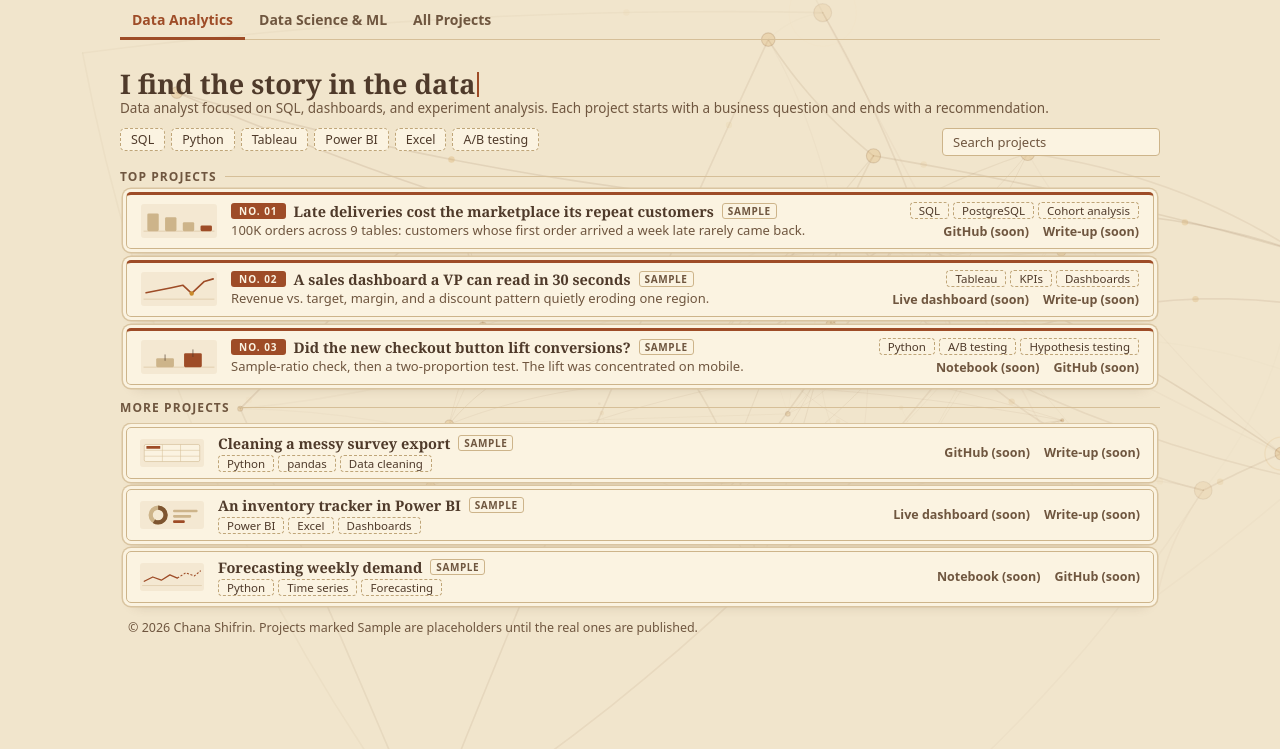
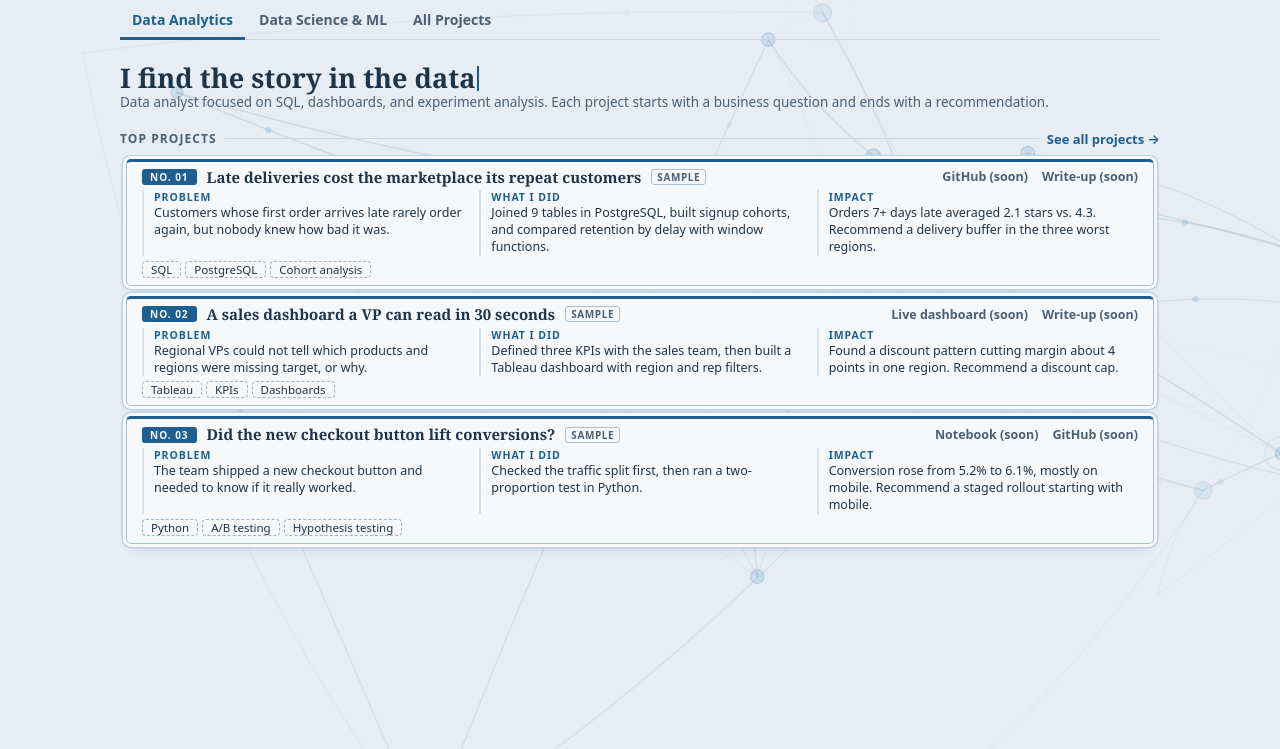
Before and after one commit to ChanaShifrin/ChanaShifrin.github.io, a plain HTML site: page index.html in a window 1280 px wide. Shown: the part 51-800 px from the top of the page. Drawn offline with Linux system fonts and the light colour scheme.

Commit message:
Add files via upload

```diff
--- a/index.html
+++ b/index.html
@@ -7,8 +7,8 @@
 <meta name="description" content="Portfolio of Chana Shifrin: data analytics, data science and machine learning projects.">
 <style>
 :root{
-  --pg:#F1E5CC; --ink:#4F3A2A; --mu:#6F563F; --cm:#9E4C27;--thumb:#F4E8D2; --ln:#D6BF98; --bar:#CDB48A;
-  --hn:#C98A2B; --card:#FBF3E1; --dash:#BFA578; --halo:#D9C4A0;
+  --pg:#E6EDF4; --ink:#1E3448; --mu:#4A6074; --cm:#1F5F8F;--thumb:#E1EBF3; --ln:#C5D5E3; --bar:#A9BFD2;
+  --hn:#3C8DC4; --card:#F5F9FC; --dash:#9DB3C7; --halo:#BFD1E1;
   --serif:Georgia,"Times New Roman",serif; --sans:system-ui,-apple-system,"Segoe UI",Roboto,sans-serif;
   color-scheme:light;
 }
@@ -41,6 +41,7 @@ a{color:var(--cm)}
 main{flex:1}
 #panel{padding-top:28px;padding-bottom:14px}
 #panel.isall{padding-top:18px}
+#panel.isrole{padding-top:22px}
 #panel.isall .tg,#panel.isall .ld{position:absolute;width:1px;height:1px;overflow:hidden;clip:rect(0 0 0 0);margin:0;min-height:0}
 .tg{font:600 clamp(20px,2.6vw,27px)/1.15 var(--serif);margin:0 0 0;min-height:2.3em}
 @media (min-width:760px){.tg{min-height:1.15em}}
@@ -65,7 +66,7 @@ main{flex:1}
 .linkbtn{background:none;border:0;padding:0;margin-left:8px;color:var(--cm);font:600 12.5px var(--sans);text-decoration:underline;cursor:pointer}
 .pins{display:flex;flex-direction:column;gap:11px;padding:0 6px 6px}
 .rect,.row{display:grid;align-items:center;background:var(--card);border:1.5px solid var(--bar);border-radius:5px;
-  box-shadow:0 0 0 3px var(--card),0 0 0 4.5px var(--halo),0 9px 14px -9px rgba(90,60,30,.32)}
+  box-shadow:0 0 0 3px var(--card),0 0 0 4.5px var(--halo),0 9px 14px -9px rgba(30,60,90,.30)}
 .rect{grid-template-columns:76px minmax(0,1fr) auto;gap:14px;padding:7px 14px 8px;border-top:3px solid var(--cm)}
 .row{grid-template-columns:64px minmax(0,1fr) auto;gap:14px;margin:0 6px 10px;padding:6px 13px}
 svg.th{display:block;width:100%;height:34px;border-radius:3px;background:var(--thumb)}
@@ -92,6 +93,20 @@ svg.th{display:block;width:100%;height:34px;border-radius:3px;background:var(--t
 .hint{display:none}
 .ax{stroke:var(--ln);fill:none}.lb{fill:var(--bar)}.hb{fill:var(--cm)}.l2{fill:none;stroke:var(--cm)}.dt{fill:var(--hn)}.fl{fill:var(--card);stroke:var(--bar)}.ds{fill:none;stroke:var(--cm);stroke-dasharray:4 3}
 
+/* approach rectangles (role tabs) */
+.rc{margin:0 6px 10px;padding:6px 15px 7px;background:var(--card);border:1.5px solid var(--bar);border-top:3px solid var(--cm);border-radius:5px;box-shadow:0 0 0 3px var(--card),0 0 0 4.5px var(--halo),0 9px 14px -9px rgba(30,60,90,.30)}
+.rc .rtop{display:flex;align-items:center;gap:10px;margin-bottom:4px;min-width:0}
+.rc .ttl{font:700 15px/1.25 var(--serif);margin:0;color:var(--ink)}
+.rc .lks{margin-left:auto}
+.cols{display:grid;grid-template-columns:repeat(3,minmax(0,1fr));gap:16px}
+.cols>div{border-left:2px solid #D5E1EC;padding-left:10px}
+.lb{font:700 10.5px var(--sans);letter-spacing:.09em;text-transform:uppercase;color:var(--cm);margin-bottom:1px}
+.tx{margin:0;font:400 12.5px/1.35 var(--sans);color:var(--ink)}
+.rc .tags{margin-top:5px}
+.seeall{font:600 13px var(--sans);letter-spacing:0;text-transform:none;color:var(--cm);text-decoration:none;white-space:nowrap}
+.seeall:hover{text-decoration:underline}
+#panel.isrole .ctl{display:none}
+@media (min-width:861px) and (min-height:521px){#panel.isrole .scroll{padding-bottom:6px}}
 /* one-screen layout: the page never scrolls; the project list rolls up inside it */
 @media (min-width:861px) and (min-height:521px){
   html,body{height:100%;overflow:hidden}
@@ -105,9 +120,11 @@ svg.th{display:block;width:100%;height:34px;border-radius:3px;background:var(--t
   .scroll:focus-visible{outline-offset:-3px}
   .hint{display:flex;justify-content:center;position:absolute;left:0;right:0;bottom:6px;pointer-events:none;opacity:0;transition:opacity .35s}
   .hint.show{opacity:1}
-  .hint span{font:600 12px var(--sans);color:var(--mu);background:rgba(241,229,204,.92);border:1px solid var(--ln);border-radius:999px;padding:2px 12px}
+  .hint span{font:600 12px var(--sans);color:var(--mu);background:rgba(230,237,244,.92);border:1px solid var(--ln);border-radius:999px;padding:2px 12px}
 }
 @media (max-width:860px){
+  .cols{grid-template-columns:1fr;gap:8px}
+  .rc .rtop{flex-wrap:wrap}.rc .lks{margin-left:0}
   .rect,.row{grid-template-columns:54px minmax(0,1fr)}
   .rect .rr,.row .lks{grid-column:2;align-items:flex-start}
   .bl{white-space:normal}
@@ -180,11 +197,11 @@ var ROLES={
   skills:['SQL','Python','pandas','Tableau','Power BI','Excel','Dashboards','A/B testing','scikit-learn','Model evaluation','FastAPI','Docker','Clustering','Forecasting']}
 };
 var P=[
- {id:'delivery',title:'Late deliveries cost the marketplace its repeat customers',blurb:'100K orders across 9 tables: customers whose first order arrived a week late rarely came back.',tags:['SQL','PostgreSQL','Cohort analysis'],roles:['analytics'],pin:{analytics:1},chart:'bars',sample:true,links:[['GitHub'],['Write-up']]},
- {id:'sales',title:'A sales dashboard a VP can read in 30 seconds',blurb:'Revenue vs. target, margin, and a discount pattern quietly eroding one region.',tags:['Tableau','KPIs','Dashboards'],roles:['analytics'],pin:{analytics:2},chart:'line',sample:true,links:[['Live dashboard'],['Write-up']]},
- {id:'abtest',title:'Did the new checkout button lift conversions?',blurb:'Sample-ratio check, then a two-proportion test. The lift was concentrated on mobile.',tags:['Python','A/B testing','Hypothesis testing'],roles:['analytics','ml'],pin:{analytics:3,ml:3},chart:'ab',sample:true,links:[['Notebook'],['GitHub']]},
- {id:'churn',title:'Predicting which customers will leave',blurb:'Feature engineering and a model compared on precision and recall, with a plain-English readout.',tags:['Python','scikit-learn','Feature engineering','Model evaluation'],roles:['ml'],pin:{ml:1},chart:'roc',sample:true,links:[['Notebook'],['GitHub']]},
- {id:'api',title:'Serving a model as a small API',blurb:'A trained model behind FastAPI in a Docker container that anyone can call.',tags:['Python','FastAPI','Docker'],roles:['ml'],pin:{ml:2},chart:'api',sample:true,links:[['GitHub'],['Write-up']]},
+ {id:'delivery',prob:'Customers whose first order arrives late rarely order again, but nobody knew how bad it was.',did:'Joined 9 tables in PostgreSQL, built signup cohorts, and compared retention by delay with window functions.',imp:'Orders 7+ days late averaged 2.1 stars vs. 4.3. Recommend a delivery buffer in the three worst regions.',lbl:'Impact',title:'Late deliveries cost the marketplace its repeat customers',blurb:'100K orders across 9 tables: customers whose first order arrived a week late rarely came back.',tags:['SQL','PostgreSQL','Cohort analysis'],roles:['analytics'],pin:{analytics:1},chart:'bars',sample:true,links:[['GitHub'],['Write-up']]},
+ {id:'sales',prob:'Regional VPs could not tell which products and regions were missing target, or why.',did:'Defined three KPIs with the sales team, then built a Tableau dashboard with region and rep filters.',imp:'Found a discount pattern cutting margin about 4 points in one region. Recommend a discount cap.',lbl:'Impact',title:'A sales dashboard a VP can read in 30 seconds',blurb:'Revenue vs. target, margin, and a discount pattern quietly eroding one region.',tags:['Tableau','KPIs','Dashboards'],roles:['analytics'],pin:{analytics:2},chart:'line',sample:true,links:[['Live dashboard'],['Write-up']]},
+ {id:'abtest',prob:'The team shipped a new checkout button and needed to know if it really worked.',did:'Checked the traffic split first, then ran a two-proportion test in Python.',imp:'Conversion rose from 5.2% to 6.1%, mostly on mobile. Recommend a staged rollout starting with mobile.',lbl:'Impact',title:'Did the new checkout button lift conversions?',blurb:'Sample-ratio check, then a two-proportion test. The lift was concentrated on mobile.',tags:['Python','A/B testing','Hypothesis testing'],roles:['analytics','ml'],pin:{analytics:3,ml:3},chart:'ab',sample:true,links:[['Notebook'],['GitHub']]},
+ {id:'churn',prob:'The business wanted to know which customers were about to leave, early enough to act.',did:'Engineered usage features in Python, compared two models in scikit-learn, and judged them on precision and recall.',imp:'Flagged most at-risk customers on held-out data, with a plain-English readout of what drives churn.',lbl:'Result',title:'Predicting which customers will leave',blurb:'Feature engineering and a model compared on precision and recall, with a plain-English readout.',tags:['Python','scikit-learn','Feature engineering','Model evaluation'],roles:['ml'],pin:{ml:1},chart:'roc',sample:true,links:[['Notebook'],['GitHub']]},
+ {id:'api',prob:'A model in a notebook helps no one until people and systems can actually use it.',did:'Wrapped the trained model in a FastAPI service with input checks, then packaged it in a Docker container.',imp:'Anyone can call it with a single request and get a prediction back, on any machine that runs Docker.',lbl:'Result',title:'Serving a model as a small API',blurb:'A trained model behind FastAPI in a Docker container that anyone can call.',tags:['Python','FastAPI','Docker'],roles:['ml'],pin:{ml:2},chart:'api',sample:true,links:[['GitHub'],['Write-up']]},
  {id:'m1',title:'Cleaning a messy survey export',blurb:'Duplicates, typos and mixed formats turned into a tidy table ready for analysis.',tags:['Python','pandas','Data cleaning'],roles:['analytics'],chart:'table',sample:true,links:[['GitHub'],['Write-up']]},
  {id:'m2',title:'An inventory tracker in Power BI',blurb:'Stock levels, reorder alerts and supplier lead times on one page.',tags:['Power BI','Excel','Dashboards'],roles:['analytics'],chart:'donut',sample:true,links:[['Live dashboard'],['Write-up']]},
  {id:'m3',title:'Clustering customers by behavior',blurb:'Grouping customers by how they actually buy, then naming each group.',tags:['Python','scikit-learn','Clustering'],roles:['ml'],chart:'cluster',sample:true,links:[['Notebook'],['GitHub']]},
@@ -195,11 +212,11 @@ var P=[
 var TH={
  bars:'<line class="ax" x1="4" y1="38" x2="116" y2="38"/><rect class="lb" x="10" y="10" width="18" height="28" rx="2"/><rect class="lb" x="38" y="16" width="18" height="22" rx="2"/><rect class="lb" x="66" y="24" width="18" height="14" rx="2"/><rect class="hb" x="94" y="29" width="18" height="9" rx="2"/>',
  line:'<line class="ax" x1="4" y1="38" x2="116" y2="38"/><polyline class="l2" points="8,28 28,24 48,20 66,16 80,29 100,10 114,6" stroke-width="2.5" stroke-linecap="round" stroke-linejoin="round"/><circle class="dt" cx="80" cy="29" r="3.5"/>',
- ab:'<line class="ax" x1="4" y1="38" x2="116" y2="38"/><rect class="lb" x="24" y="24" width="28" height="14" rx="2"/><rect class="hb" x="68" y="16" width="28" height="22" rx="2"/><line class="ax" x1="38" y1="18" x2="38" y2="28" style="stroke:#4F3A2A"/><line class="ax" x1="82" y1="10" x2="82" y2="22" style="stroke:#4F3A2A"/>',
+ ab:'<line class="ax" x1="4" y1="38" x2="116" y2="38"/><rect class="lb" x="24" y="24" width="28" height="14" rx="2"/><rect class="hb" x="68" y="16" width="28" height="22" rx="2"/><line class="ax" x1="38" y1="18" x2="38" y2="28" style="stroke:#1E3448"/><line class="ax" x1="82" y1="10" x2="82" y2="22" style="stroke:#1E3448"/>',
  roc:'<line class="ax" x1="10" y1="38" x2="110" y2="38"/><line class="ax" x1="10" y1="38" x2="10" y2="4"/><line class="ds" x1="10" y1="38" x2="110" y2="4"/><path class="l2" d="M10 38 C 18 10, 44 6, 110 5" stroke-width="2.5" stroke-linecap="round"/>',
  api:'<rect class="fl" x="6" y="12" width="28" height="20" rx="3"/><rect class="hb" x="46" y="12" width="28" height="20" rx="3"/><rect class="fl" x="86" y="12" width="28" height="20" rx="3"/><path class="l2" d="M34 22h12M74 22h12" stroke-width="2" stroke-linecap="round"/><circle class="dt" cx="40" cy="22" r="2.5"/>',
  table:'<rect class="fl" x="8" y="6" width="104" height="32" rx="3"/><path class="ax" d="M8 17h104M8 28h104M42 6v32M76 6v32"/><rect class="hb" x="12" y="9" width="26" height="5" rx="1"/>',
- donut:'<circle cx="34" cy="22" r="14" fill="none" stroke="#CDB48A" stroke-width="8"/><circle cx="34" cy="22" r="14" fill="none" stroke="#7E5530" stroke-width="8" stroke-dasharray="52 88" transform="rotate(-90 34 22)"/><rect class="lb" x="62" y="12" width="46" height="5" rx="2"/><rect class="lb" x="62" y="22" width="34" height="5" rx="2"/><rect class="hb" x="62" y="32" width="22" height="5" rx="2"/>',
+ donut:'<circle cx="34" cy="22" r="14" fill="none" stroke="#A9BFD2" stroke-width="8"/><circle cx="34" cy="22" r="14" fill="none" stroke="#1B4F78" stroke-width="8" stroke-dasharray="52 88" transform="rotate(-90 34 22)"/><rect class="lb" x="62" y="12" width="46" height="5" rx="2"/><rect class="lb" x="62" y="22" width="34" height="5" rx="2"/><rect class="hb" x="62" y="32" width="22" height="5" rx="2"/>',
  cluster:'<g class="dt"><circle cx="22" cy="14" r="3"/><circle cx="30" cy="20" r="3"/><circle cx="18" cy="24" r="3"/></g><g class="hb"><circle cx="64" cy="30" r="3"/><circle cx="72" cy="24" r="3"/><circle cx="58" cy="22" r="3"/></g><g class="lb"><circle cx="96" cy="12" r="3"/><circle cx="104" cy="20" r="3"/><circle cx="90" cy="18" r="3"/></g>',
  forecast:'<line class="ax" x1="4" y1="38" x2="116" y2="38"/><polyline class="l2" points="8,30 24,22 40,28 56,18 70,24" stroke-width="2.5" stroke-linecap="round" stroke-linejoin="round"/><polyline class="ds" points="70,24 86,14 102,20 114,10" stroke-width="2"/>'
 };
@@ -218,28 +235,25 @@ function matches(p){
 function links(p){return '<div class="lks">'+p.links.map(function(l){return l[1]?'<a href="'+esc(l[1])+'">'+esc(l[0])+'</a>':'<span>'+esc(l[0])+' (soon)</span>';}).join('')+'</div>';}
 function tagsHtml(p){var sel=S[tab].skills;return '<ul class="tags" aria-label="Skills used">'+p.tags.map(function(t){return '<li'+(sel.indexOf(t)>-1?' class="on"':'')+'>'+esc(t)+'</li>';}).join('')+'</ul>';}
 function rect(p,n){return '<article class="rect">'+thumb(p.chart)+'<div style="min-width:0"><div class="t1"><span class="pill">No. '+('0'+n).slice(-2)+'</span><h3>'+esc(p.title)+'</h3>'+(p.sample?'<span class="smp">Sample</span>':'')+'</div><p class="bl">'+esc(p.blurb)+'</p></div><div class="rr">'+tagsHtml(p)+links(p)+'</div></article>';}
+function rc(p,n){return '<article class="rc"><div class="rtop"><span class="pill">No. '+('0'+n).slice(-2)+'</span><h3 class="ttl">'+esc(p.title)+'</h3>'+(p.sample?'<span class="smp">Sample</span>':'')+links(p).replace('class="lks"','class="lks"')+'</div><div class="cols"><div><div class="lb">Problem</div><p class="tx">'+esc(p.prob)+'</p></div><div><div class="lb">What I did</div><p class="tx">'+esc(p.did)+'</p></div><div><div class="lb">'+esc(p.lbl||'Impact')+'</div><p class="tx">'+esc(p.imp)+'</p></div></div>'+tagsHtml(p)+'</article>';}
 function row(p){return '<article class="row">'+thumb(p.chart)+'<div style="min-width:0"><div class="t1"><h3>'+esc(p.title)+'</h3>'+(p.sample?'<span class="smp">Sample</span>':'')+'</div>'+tagsHtml(p)+'</div>'+links(p)+'</article>';}
 function secHtml(label,info){return '<div class="sec"><span>'+label+'</span><span class="ln"></span>'+(info||'')+'</div>';}
 function renderResults(){
-  var f=S[tab],n=0,active=f.skills.length||f.q,pinsH='',moreList=[],pinList=[];
-  if(tab==='all'){moreList=P.filter(matches);n=moreList.length;}
-  else{
-    var role=P.filter(function(p){return p.roles.indexOf(tab)>-1;});
-    pinList=role.filter(function(p){return p.pin&&p.pin[tab];}).sort(function(a,b){return a.pin[tab]-b.pin[tab];}).filter(matches);
-    moreList=role.filter(function(p){return !(p.pin&&p.pin[tab])&&matches(p);});
-    n=pinList.length+moreList.length;
+  var foot='<div class="foot">&copy; 2026 Chana Shifrin. Projects marked Sample are placeholders until the real ones are published.</div>';
+  if(tab!=='all'){
+    var pl=P.filter(function(p){return p.roles.indexOf(tab)>-1&&p.pin&&p.pin[tab];}).sort(function(a,b){return a.pin[tab]-b.pin[tab];});
+    $('pins').innerHTML='';
+    $('morehead').innerHTML='<div class="sec"><span>Top Projects</span><span class="ln"></span><a class="seeall" href="#all">See all projects &rarr;</a></div>';
+    $('scroll').innerHTML=pl.map(function(p){return rc(p,p.pin[tab]);}).join('');
+    $('scroll').scrollTop=0;fades();return;
   }
+  var f=S[tab],active=f.skills.length||f.q,list=P.filter(matches),n=list.length;
   var info=active&&n?'<span class="inf" aria-live="polite">'+n+' project'+(n===1?'':'s')+' match<button class="linkbtn" type="button" data-act="clear">Clear filters</button></span>':'';
-  if(pinList.length){pinsH=secHtml('Top Projects',info)+'<div class="pins">'+pinList.map(function(p){return rect(p,p.pin[tab]);}).join('')+'</div>';info='';}
-  $('pins').innerHTML=pinsH;
-  $('morehead').innerHTML=moreList.length?secHtml(tab==='all'?'All projects ('+moreList.length+')':'More Projects',info):'';
-  var h=moreList.map(row).join('');
-  if(!n){
-    h='<div class="empty"><p><strong>No projects match'+(tab==='all'?'':' on this tab')+'.</strong></p>'+
-      (tab==='all'?'':'<button class="btn" type="button" data-act="searchall">Search all projects</button>')+
-      '<button class="btn alt" type="button" data-act="clear">Clear filters</button></div>';
-  }
-  $('scroll').innerHTML=h+'<div class="foot">&copy; 2026 Chana Shifrin. Projects marked Sample are placeholders until the real ones are published.</div>';
+  $('pins').innerHTML='';
+  $('morehead').innerHTML=n?secHtml('All projects ('+n+')',info):'';
+  var h=list.map(row).join('');
+  if(!n){h='<div class="empty"><p><strong>No projects match.</strong></p><button class="btn alt" type="button" data-act="clear">Clear filters</button></div>';}
+  $('scroll').innerHTML=h+foot;
   $('scroll').scrollTop=0;fades();
 }
 function fades(){
@@ -321,7 +335,7 @@ function setTab(t,focus){
   tab=t;
   ['analytics','ml','all'].forEach(function(k){var b=$('t-'+k),on=k===t;b.setAttribute('aria-selected',on);b.tabIndex=on?0:-1;});
   $('panel').setAttribute('aria-labelledby','t-'+t);
-  $('ld').textContent=ROLES[t].lede;$('panel').classList.toggle('isall',t==='all');
+  $('ld').textContent=ROLES[t].lede;$('panel').classList.toggle('isall',t==='all');$('panel').classList.toggle('isrole',t!=='all');
   document.title='Chana Shifrin | '+TABS[t].label;
   renderChips();renderResults();runTagline();
   if(focus)$('t-'+t).focus();
@@ -350,7 +364,7 @@ document.addEventListener('click',function(e){
 });
 
 /* ---------------- background: FT-5B (ripple nodes, fly-through, ~1/3 strength) ---------------- */
-var cv=$('net'),ctx=cv.getContext('2d'),W=0,H=0,B='126,85,48',HN='201,138,43',SP=110,SPEED=24,F=300,STRENGTH=.34;
+var cv=$('net'),ctx=cv.getContext('2d'),W=0,H=0,B='47,95,140',HN='60,141,196',SP=110,SPEED=24,F=300,STRENGTH=.34;
 function R(s){var x=Math.sin(s*127.1+311.7)*43758.5453;return x-Math.floor(x);}
 function sm(a,b,p){var u=Math.min(1,Math.max(0,(p-a)/(b-a)));return u*u*(3-2*u);}
 var LC={};
```
